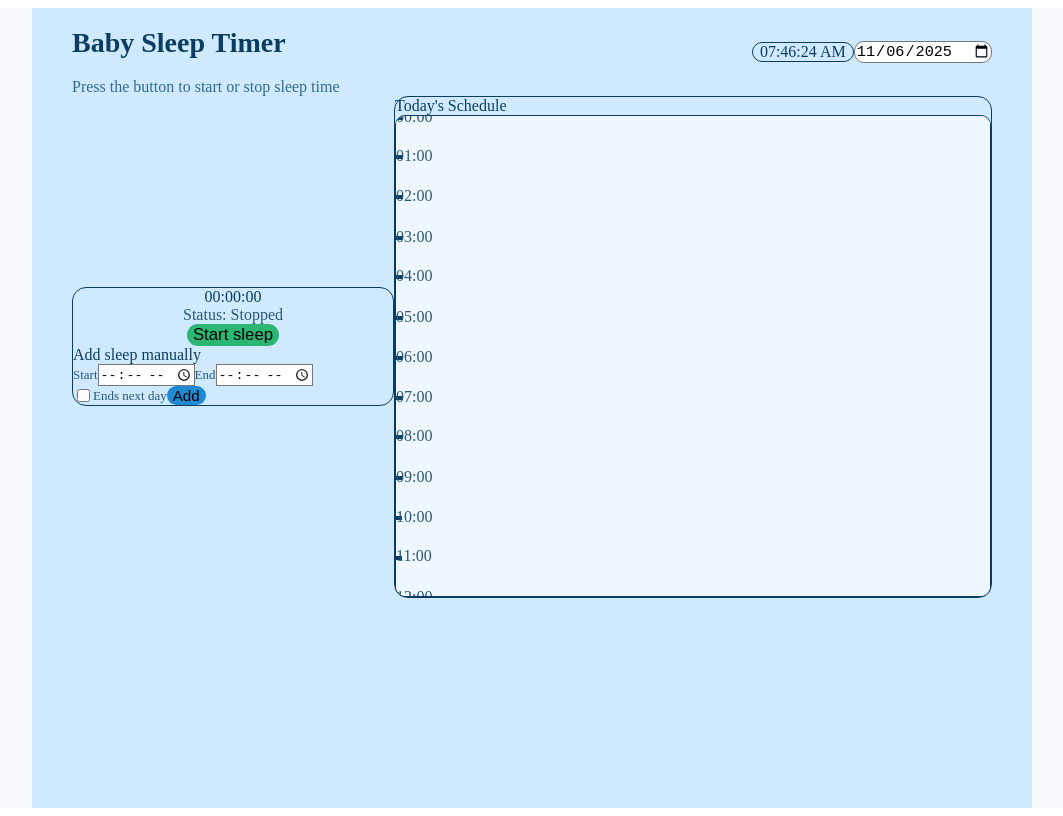
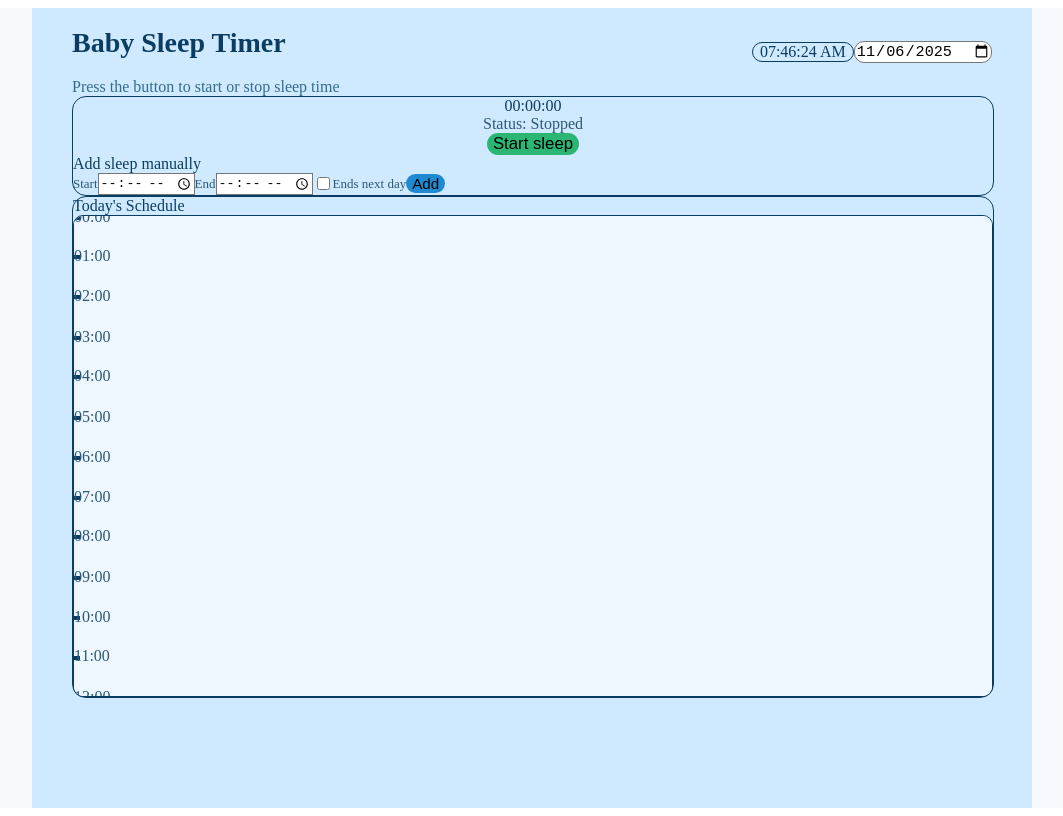
Before and after one commit to sagibarkai800/fun-game, a React (Vite) app: page / in a window 1280 px wide. Shown: the whole page, without its empty margins (108-1171 px from the left). Built offline with nearby package versions, Linux system fonts and the light colour scheme.

Commit message:
commit 11

```diff
--- a/src/App.jsx
+++ b/src/App.jsx
@@ -245,8 +245,8 @@ export default function App() {
             </div>
           </div>
 
-          <div className="mt-5 flex items-center justify-between gap-4 flex-wrap">
-            <div className="flex-1 min-w-[320px] bg-white/60 border border-black/6 rounded-[14px] p-4">
+          <div className="mt-5 flex flex-col gap-4">
+            <div className="w-full bg-white/60 border border-black/6 rounded-[14px] p-4">
               <div className="text-5xl font-bold tracking-wider">
                 {formatDuration(displayMs)}
               </div>
@@ -306,7 +306,7 @@ export default function App() {
               </div>
             </div>
 
-            <div className="flex-[2] min-w-[420px] bg-white/60 border border-black/6 rounded-[14px] p-4">
+            <div className="w-full bg-white/60 border border-black/6 rounded-[14px] p-4">
               <div className="text-left font-semibold mb-2">Today's Schedule</div>
               <div
                 className="overflow-y-auto overflow-x-hidden rounded-[10px] bg-[#eef6ff] border border-black/6"
```
